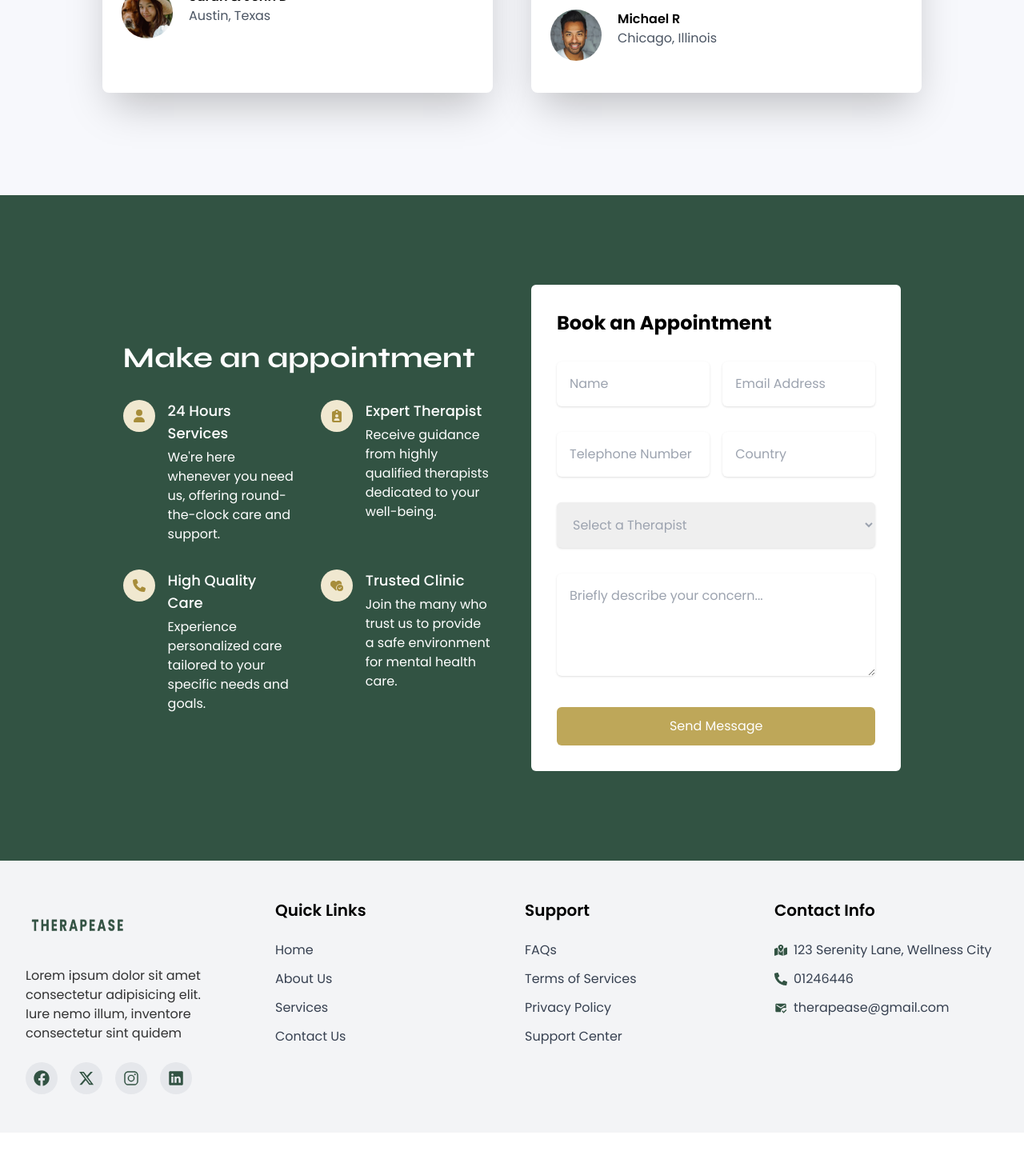
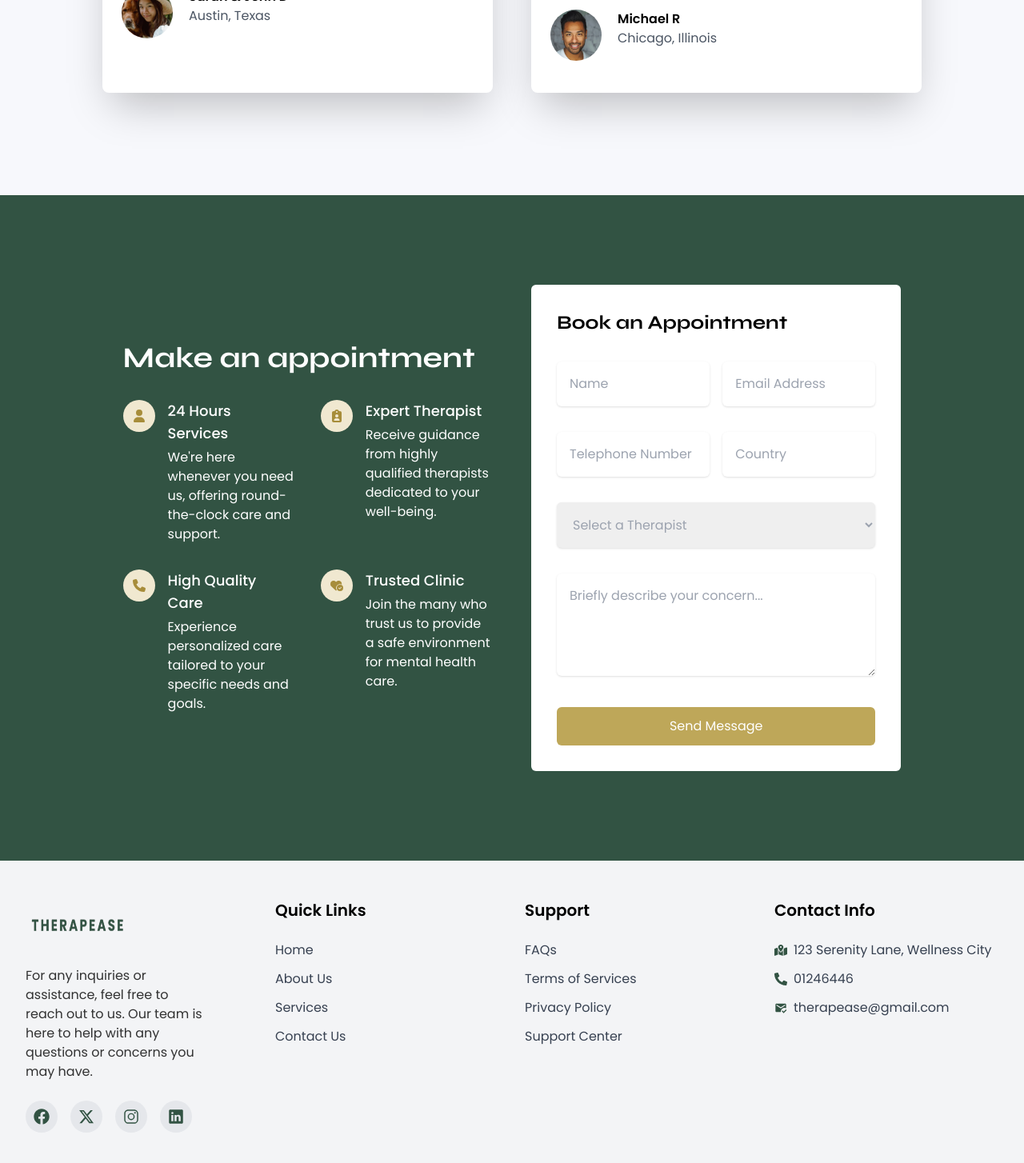
Before and after one commit to hafsachenni/TherapEase, a React (Vite) app: page / in a window 1280 px wide. Shown: the part 4534-5988 px from the top of the page at 80% size. Before the commit the page ends 5950 px from the top, so only its background shows below. Built offline with nearby package versions, Linux system fonts and the light colour scheme.

Commit message:
updated a p tag in footer with real text and modified font family in Contact Us section

```diff
--- a/src/components/ContactUs.jsx
+++ b/src/components/ContactUs.jsx
@@ -94,7 +94,7 @@ const closeModal = () => {
 
             {/*right side */}
             <div className='bg-white rounded-md p-8 space-y-8'>
-              <h3 className='mb-4 text-2xl font-bold'>Book an Appointment</h3>
+              <h3 className='mb-4 text-2xl font-bold font-secondary'>Book an Appointment</h3>
               <form onSubmit={handleSubmitButton} className='space-y-8'>
                 <div className='flex sm:flex-row flex-col gap-4'>
                   <input
--- a/src/components/Footer.jsx
+++ b/src/components/Footer.jsx
@@ -17,7 +17,7 @@ const Footer = () => {
               <img src='/logo2.png' alt='footer logo' className='w-[130px] h-[60px]'/>
             </a>
           </div>
-          <p className='text-para'>Lorem ipsum dolor sit amet consectetur adipisicing elit. Iure nemo illum, inventore consectetur sint quidem</p>
+          <p className='text-para'>For any inquiries or assistance, feel free to reach out to us. Our team is here to help with any questions or concerns you may have.</p>
           <div className='flex space-x-4'>
             <a href='#' className='rounded-full bg-gray-200 text-heroBgClr size-10 flex items-center justify-center hover:bg-gray-300 hover:text-heroBgClr/90'><FaFacebook className='text-xl'/></a>
             <a href='#' className='rounded-full bg-gray-200 text-heroBgClr size-10 flex items-center justify-center hover:bg-gray-300 hover:text-heroBgClr/90'><FaXTwitter className='text-xl'/></a>
```
